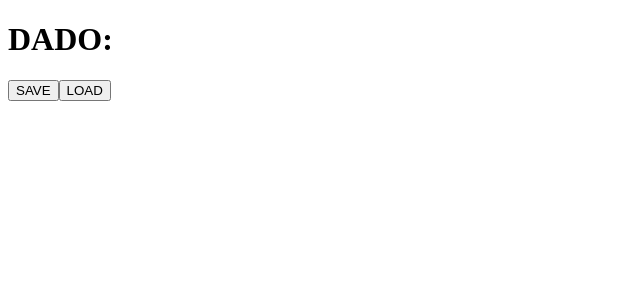
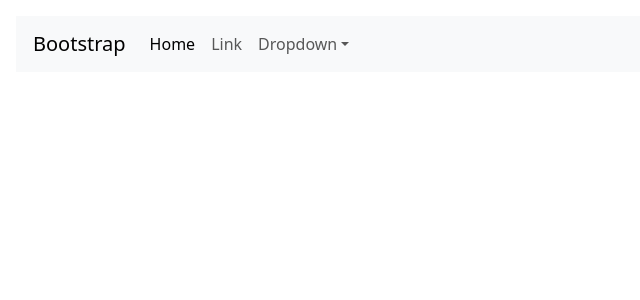
Before and after one commit to jeffersoncarvalho/ufc_2024_1, a React (Create React App) app in the folder WEB/T04/curso_react/: page / in a window 1280 px wide. Shown: the top 300 px of the page, without its empty margins (0-640 px from the left). Built offline with nearby package versions, Linux system fonts and the light colour scheme.

Commit message:
react router dom

```diff
--- a/WEB/T04/curso_react/package.json
+++ b/WEB/T04/curso_react/package.json
@@ -9,6 +9,7 @@
     "bootstrap": "^5.3.3",
     "react": "^18.2.0",
     "react-dom": "^18.2.0",
+    "react-router-dom": "^6.23.1",
     "react-scripts": "5.0.1",
     "web-vitals": "^2.1.4"
   },
--- a/WEB/T04/curso_react/src/App.js
+++ b/WEB/T04/curso_react/src/App.js
@@ -24,12 +24,12 @@
 //import PrincipalRedux from "./components/13Redux/PrincipalRedux";
 //import Navbar from "./components/16Bootsrap/00Navbar";
 //import Questao01A from "./components/00Provas/p1/Questao01";
-
-import SaveLoadData from "./components/14Storage/SaveLoadData";
+//import SaveLoadData from "./components/14Storage/SaveLoadData";
+import Main from "./components/17CRUD/Main";
 
 function App() {
   return (
-    <SaveLoadData />
+    <Main />
   )
 }
 
--- /dev/null
+++ b/WEB/T04/curso_react/src/components/17CRUD/ErrorPage.js
@@ -0,0 +1,16 @@
+import { useRouteError } from "react-router-dom";
+
+export default function ErrorPage() {
+  const error = useRouteError();
+  console.error(error);
+
+  return (
+    <div>
+      <h1>Oops!</h1>
+      <p>Sorry, an unexpected error has occurred.</p>
+      <p>
+        <i>{error.statusText || error.message}</i>
+      </p>
+    </div>
+  );
+}
--- /dev/null
+++ b/WEB/T04/curso_react/src/components/17CRUD/Home.js
@@ -0,0 +1,71 @@
+import "bootstrap/dist/css/bootstrap.min.css";
+//import "https://cdn.jsdelivr.net/npm/bootstrap@5.3.3/dist/js/bootstrap.bundle.min.js"
+import "bootstrap/dist/js/bootstrap.bundle.js";
+import { Outlet, Link } from "react-router-dom";
+
+const Home = () => {
+  return (
+    <>
+      <nav className="navbar navbar-expand-lg bg-body-tertiary">
+        <div className="container-fluid">
+          <div style={{ display: "flex", alignItems: "center" }}>
+            <span style={{ marginLeft: "5px" }}>
+              <a className="navbar-brand" href="#">
+                Bootstrap
+              </a>
+            </span>
+          </div>
+
+          <div className="collapse navbar-collapse" id="navbarNav">
+            <ul className="navbar-nav me-auto mb-2 mb-lg-0">
+              <li className="nav-item">
+                <a className="nav-link active" aria-current="page" href="/">
+                  Home
+                </a>
+              </li>
+              <li className="nav-item">
+                <a className="nav-link" href="#">
+                  Link
+                </a>
+              </li>
+              <li className="nav-item dropdown">
+                <a
+                  className="nav-link dropdown-toggle"
+                  href="#"
+                  role="button"
+                  data-bs-toggle="dropdown"
+                  aria-expanded="false"
+                >
+                  Dropdown
+                </a>
+                <ul className="dropdown-menu">
+                  <li>
+                    <Link to="/professores/listar" className="dropdown-item">
+                      Listar Professores
+                    </Link>
+                  </li>
+                  <li>
+                    <a className="dropdown-item" href="#">
+                      Another action
+                    </a>
+                  </li>
+                  <li>
+                    <hr className="dropdown-divider" />
+                  </li>
+                  <li>
+                    <a className="dropdown-item" href="#">
+                      Something else here
+                    </a>
+                  </li>
+                </ul>
+              </li>
+            </ul>
+          </div>
+        </div>
+      </nav>
+      <Outlet />
+    </>
+  );
+};
+
+export default Home;
--- /dev/null
+++ b/WEB/T04/curso_react/src/components/17CRUD/Main.js
@@ -0,0 +1,27 @@
+import { createBrowserRouter, RouterProvider } from "react-router-dom"
+
+import Home from "./Home"
+import ErrorPage from "./ErrorPage"
+import ListarProfessor from "./professores/Listar"
+
+const router = createBrowserRouter([
+    {
+        path: "/",
+        element: <Home />,
+        errorElement: <ErrorPage />,
+        children: [
+            {
+                path: "professores/listar",
+                element: <ListarProfessor />
+            }
+        ]
+    },
+])
+
+const Main = () => {
+    return (
+        <RouterProvider router={router} />
+    )
+}
+
+export default Main
--- /dev/null
+++ b/WEB/T04/curso_react/src/components/17CRUD/professores/Listar.js
@@ -0,0 +1,9 @@
+const Listar = () => {
+    return (
+        <>
+            <h1>Listar Professores</h1>
+        </>
+    )
+}
+
+export default Listar
```
Also changed, not shown: 1 other file (tests, documents, lock files or other folders).
